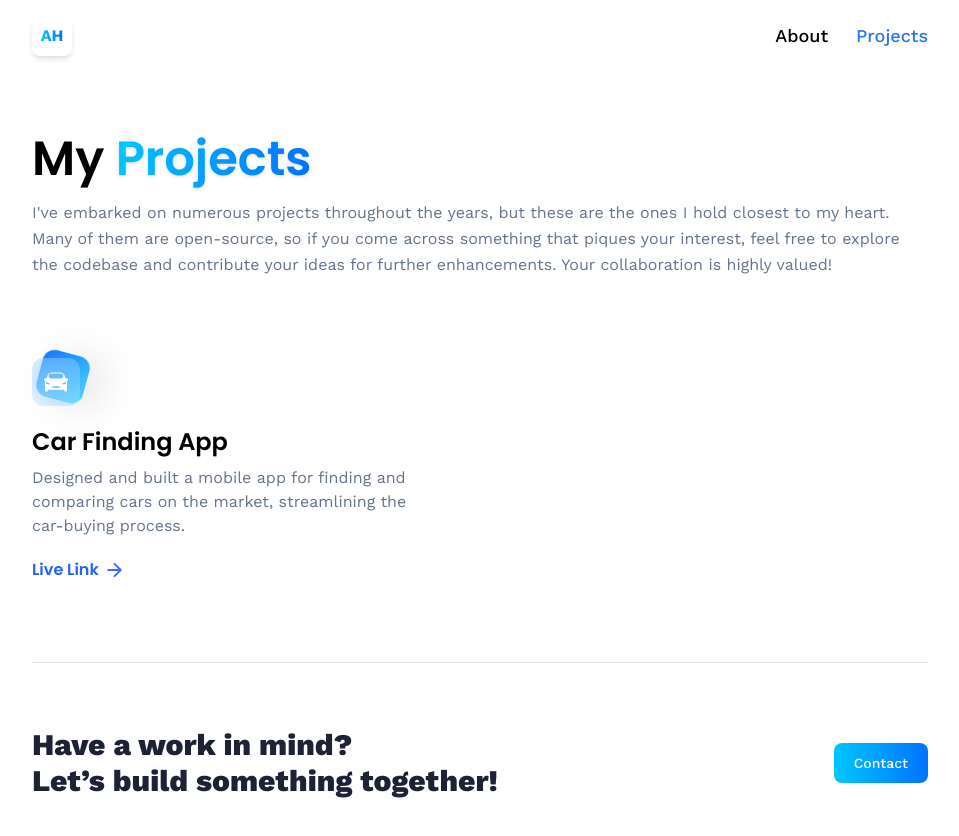
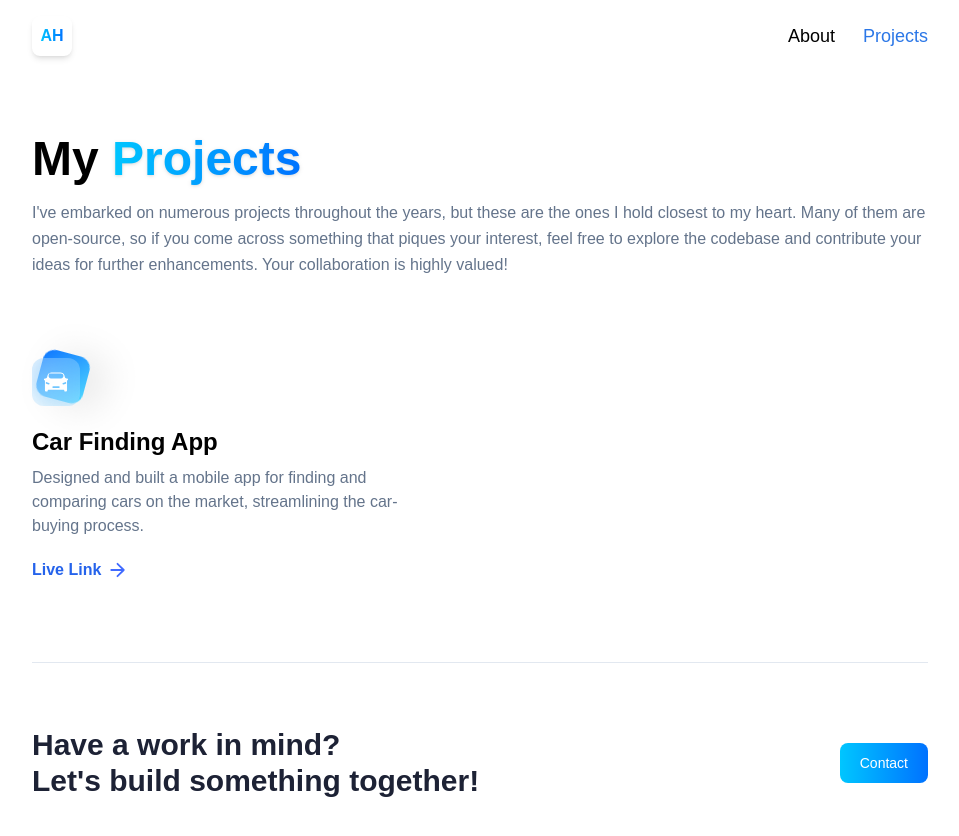
Before and after one commit to ThaiPeung/portfolio-r3f-tutorial-i, a Next.js app: page /projects in a window 1280 px wide. Shown: the top 836 px of the page, without its empty margins (160-1119 px from the left). Built offline with nearby package versions, Linux system fonts and the light colour scheme.

Commit message:
update credits

```diff
--- a/app/globals.css
+++ b/app/globals.css
@@ -1,5 +1,3 @@
-@import url("https://fonts.googleapis.com/css2?family=Poppins:wght@100;200;300;400;500;600;700;800;900&family=Work+Sans:wght@100;200;300;400;500;600;700;800;900&display=swap");
-
 @tailwind base;
 @tailwind components;
 @tailwind utilities;
--- a/app/home/page.tsx
+++ b/app/home/page.tsx
@@ -8,6 +8,7 @@
 import Bird from "@/components/models/bird";
 import Plane from "@/components/models/plane";
 import HomeInfo from "@/components/HomeInfo";
+import { OrbitControls } from "@react-three/drei";
 
 const HomePage = () => {
   const [currentStage, setCurrentStage] = useState<number | null>(1);
@@ -25,7 +26,7 @@
   return (
     <section className="w-full h-screen  relative">
       <div className="absolute top-28 left-0 right-0 z-10 flex items-center justify-center">
-        {currentStage && <HomeInfo currentStage={currentStage}/>}
+        {currentStage && <HomeInfo currentStage={currentStage} />}
       </div>
       <Canvas
         className={`w-full h-screen bg-transparent ${
--- a/components/CTA.tsx
+++ b/components/CTA.tsx
@@ -8,7 +8,7 @@
     <section className="cta">
       <p className="cta-text">
         Have a work in mind? <br className="sm:block hidden" />
-        Let’s build something together!
+        Let's build something together!
       </p>
       <Link href="/contact" className="btn">
         Contact
```
Also changed, not shown: 1 other file (tests, documents, lock files or other folders).
